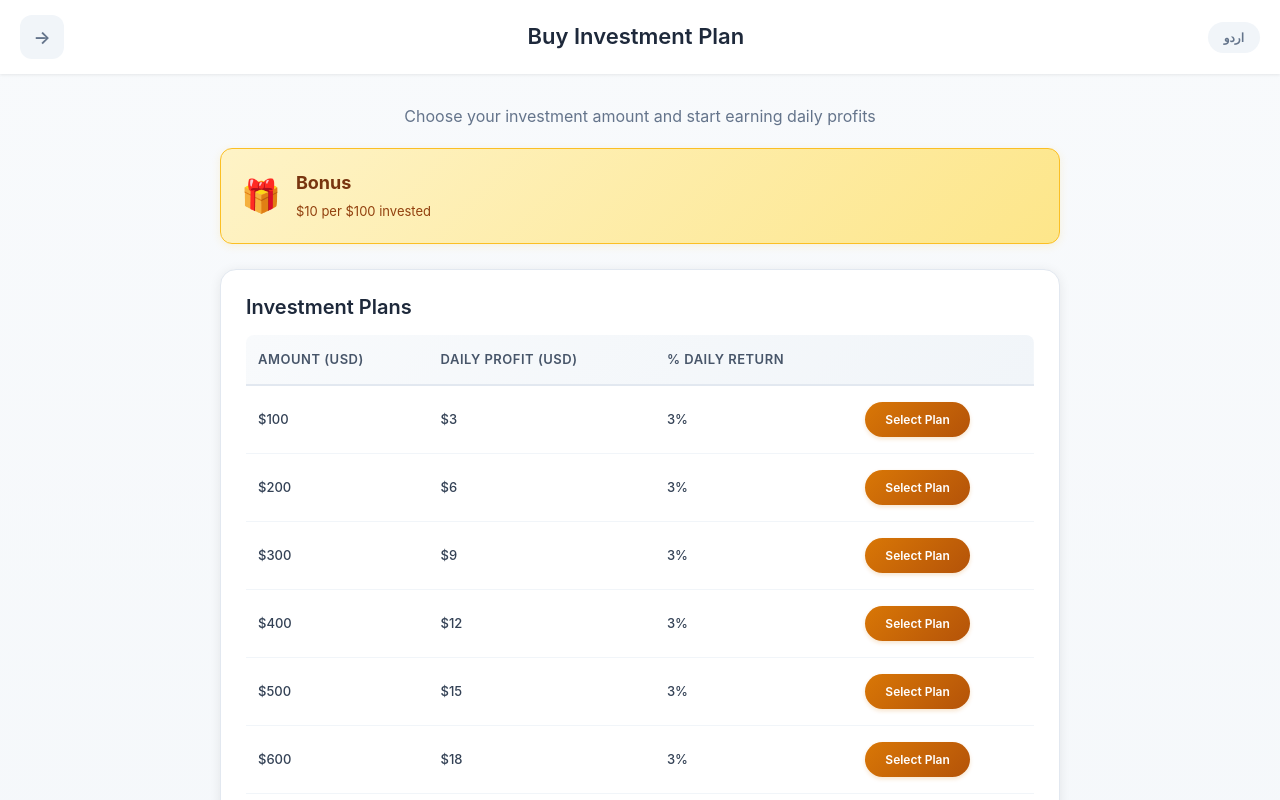
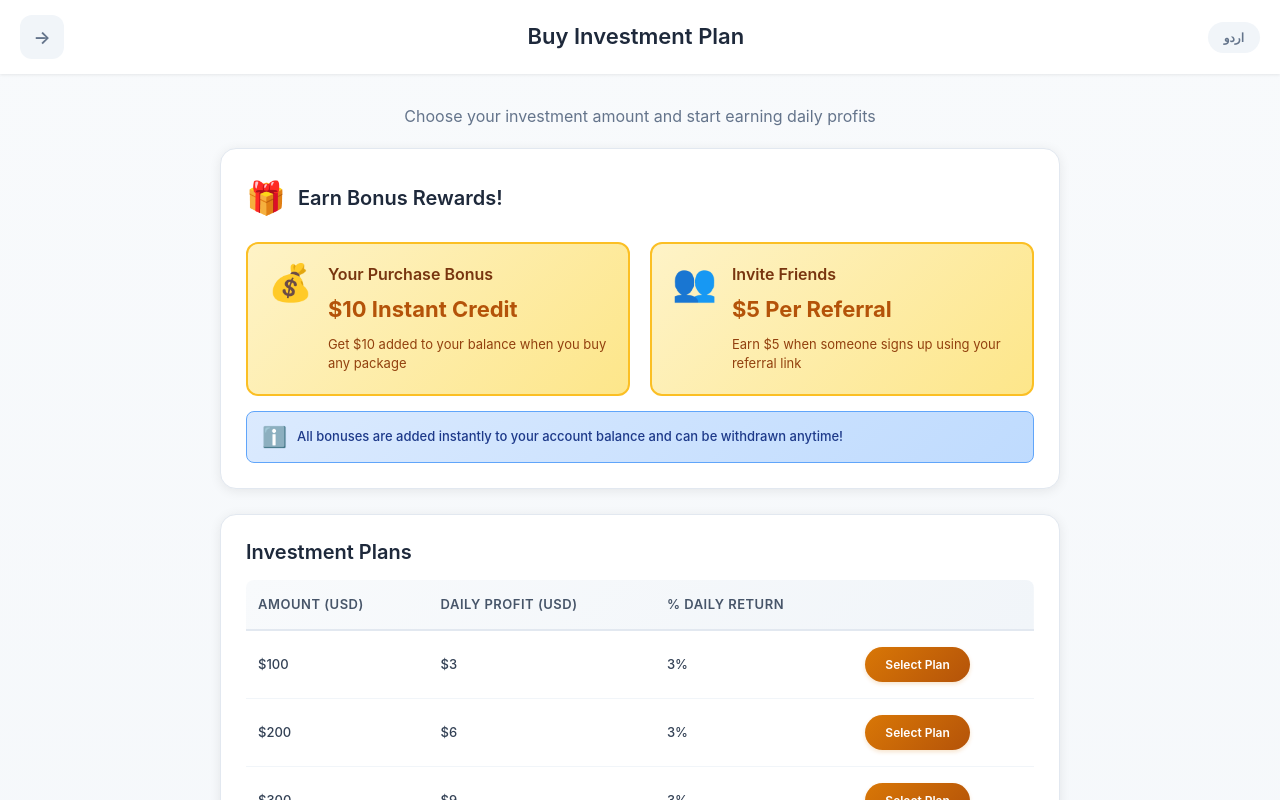
Before and after one commit to Awadul/Perbity, a React (Vite) app in the folder Ajmal/: page /buy-plan in a window 1280 px wide. Shown: the top 800 px of the page. Built offline with nearby package versions, Linux system fonts and the light colour scheme; no server answers; sample sign-in values are in the browser's storage.

Commit message:
updated the ui of the buy plan page

```diff
--- a/Ajmal/src/pages/BuyPlan.css
+++ b/Ajmal/src/pages/BuyPlan.css
@@ -82,39 +82,111 @@
   line-height: 1.5;
 }
 
-/* Bonus Banner */
-.bonus-banner {
-  background: linear-gradient(135deg, #fef3c7 0%, #fde68a 100%);
-  border: 1px solid #fbbf24;
-  border-radius: 12px;
-  padding: 15px;
+/* Bonus Information Section */
+.bonus-info-section {
+  background: white;
+  border-radius: 16px;
+  padding: 20px;
+  margin-bottom: 25px;
+  box-shadow: 0 2px 12px rgba(0, 0, 0, 0.08);
+  border: 1px solid #e2e8f0;
+}
+
+.bonus-header {
   display: flex;
   align-items: center;
-  gap: 15px;
-  margin-bottom: 25px;
-  box-shadow: 0 2px 8px rgba(251, 191, 36, 0.15);
+  gap: 12px;
+  margin-bottom: 20px;
 }
 
-.bonus-icon {
+.bonus-header .bonus-icon {
   font-size: 32px;
-  flex-shrink: 0;
 }
 
-.bonus-text {
+.bonus-header h3 {
+  color: #1e293b;
+  font-size: 18px;
+  font-weight: 600;
+  margin: 0;
+}
+
+.bonus-cards {
+  display: grid;
+  gap: 15px;
+  margin-bottom: 15px;
+}
+
+.bonus-card {
+  background: linear-gradient(135deg, #fef3c7 0%, #fde68a 100%);
+  border: 2px solid #fbbf24;
+  border-radius: 12px;
+  padding: 16px;
+  display: flex;
+  gap: 15px;
+  align-items: flex-start;
+  transition: all 0.3s ease;
+}
+
+.bonus-card:hover {
+  transform: translateY(-3px);
+  box-shadow: 0 6px 16px rgba(251, 191, 36, 0.25);
+  border-color: #f59e0b;
+}
+
+.bonus-card-icon {
+  font-size: 36px;
+  flex-shrink: 0;
+  line-height: 1;
+}
+
+.bonus-card-content {
   flex: 1;
 }
 
-.bonus-text strong {
+.bonus-card-content h4 {
   color: #78350f;
-  font-size: 16px;
-  display: block;
-  margin-bottom: 4px;
+  font-size: 15px;
+  font-weight: 600;
+  margin: 0 0 6px 0;
 }
 
-.bonus-text p {
+.bonus-card-content .bonus-amount {
+  color: #b45309;
+  font-size: 20px;
+  font-weight: 700;
+  margin: 0 0 6px 0;
+  display: block;
+}
+
+.bonus-card-content .bonus-desc {
   color: #92400e;
-  font-size: 13px;
+  font-size: 12px;
+  line-height: 1.5;
+  display: block;
+}
+
+.bonus-note {
+  background: linear-gradient(135deg, #dbeafe 0%, #bfdbfe 100%);
+  border: 1px solid #60a5fa;
+  border-radius: 8px;
+  padding: 12px;
+  display: flex;
+  gap: 10px;
+  align-items: flex-start;
+}
+
+.bonus-note .note-icon {
+  font-size: 20px;
+  flex-shrink: 0;
+  line-height: 1;
+}
+
+.bonus-note p {
+  color: #1e3a8a;
+  font-size: 12px;
+  line-height: 1.5;
   margin: 0;
+  font-weight: 500;
 }
 
 /* Plans Section */
@@ -533,12 +605,41 @@
     font-size: 16px;
   }
 
-  .bonus-banner {
+  .bonus-info-section {
+    padding: 25px;
+  }
+
+  .bonus-header h3 {
+    font-size: 20px;
+  }
+
+  .bonus-cards {
+    grid-template-columns: repeat(2, 1fr);
+    gap: 20px;
+  }
+
+  .bonus-card {
     padding: 20px;
   }
 
-  .bonus-text strong {
-    font-size: 18px;
+  .bonus-card-content h4 {
+    font-size: 16px;
+  }
+
+  .bonus-card-content .bonus-amount {
+    font-size: 22px;
+  }
+
+  .bonus-card-content .bonus-desc {
+    font-size: 13px;
+  }
+
+  .bonus-note {
+    padding: 15px;
+  }
+
+  .bonus-note p {
+    font-size: 13px;
   }
 
   .plans-section,
--- a/Ajmal/src/pages/BuyPlan.jsx
+++ b/Ajmal/src/pages/BuyPlan.jsx
@@ -10,14 +10,27 @@ const BuyPlan = () => {
   const [selectedPlan, setSelectedPlan] = useState(null);
   const [showModal, setShowModal] = useState(false);
   const [loading, setLoading] = useState(true);
+  const [userProfile, setUserProfile] = useState(null);
 
   useEffect(() => {
     if (!isAuthenticated || !user) {
       navigate('/login');
       return;
     }
-    setLoading(false);
+    fetchUserProfile();
   }, [isAuthenticated, user, navigate]);
+
+  const fetchUserProfile = async () => {
+    try {
+      const apiService = (await import('../services/api')).default;
+      const response = await apiService.get('/users/profile');
+      setUserProfile(response.data);
+    } catch (error) {
+      console.error('Failed to fetch user profile:', error);
+    } finally {
+      setLoading(false);
+    }
+  };
 
   const content = {
     en: {
@@ -53,6 +66,7 @@ const BuyPlan = () => {
       modalDaily: 'Daily Profit',
       modalReturn: 'Daily Return Rate',
       modalBonus: 'Sign-up Bonus',
+      modalReferredBonus: 'Buyer Bonus (Referred)',
       modalTotal: 'Total Investment Value'
     },
     ur: {
@@ -88,6 +102,7 @@ const BuyPlan = () => {
       modalDaily: 'روزانہ منافع',
       modalReturn: 'روزانہ واپسی کی شرح',
       modalBonus: 'سائن اپ بونس',
+      modalReferredBonus: 'خریدار بونس (حوالہ)',
       modalTotal: 'کل سرمایہ کاری کی قیمت'
     }
   };
@@ -148,12 +163,36 @@ const BuyPlan = () => {
       <div className="buy-plan-content">
         <p className="subtitle">{t.subtitle}</p>
 
-        {/* Bonus Banner */}
-        <div className="bonus-banner">
-          <span className="bonus-icon">🎁</span>
-          <div className="bonus-text">
-            <strong>{t.bonus}</strong>
-            <p>{t.bonusText}</p>
+        {/* Bonus Information Banner */}
+        <div className="bonus-info-section">
+          <div className="bonus-header">
+            <span className="bonus-icon">🎁</span>
+            <h3>Earn Bonus Rewards!</h3>
+          </div>
+
+          <div className="bonus-cards">
+            <div className="bonus-card">
+              <div className="bonus-card-icon">💰</div>
+              <div className="bonus-card-content">
+                <h4>Your Purchase Bonus</h4>
+                <p className="bonus-amount">$10 Instant Credit</p>
+                <span className="bonus-desc">Get $10 added to your balance when you buy any package</span>
+              </div>
+            </div>
+
+            <div className="bonus-card">
+              <div className="bonus-card-icon">👥</div>
+              <div className="bonus-card-content">
+                <h4>Invite Friends</h4>
+                <p className="bonus-amount">$5 Per Referral</p>
+                <span className="bonus-desc">Earn $5 when someone signs up using your referral link</span>
+              </div>
+            </div>
+          </div>
+
+          <div className="bonus-note">
+            <span className="note-icon">ℹ️</span>
+            <p>All bonuses are added instantly to your account balance and can be withdrawn anytime!</p>
           </div>
         </div>
 
@@ -264,13 +303,15 @@ const BuyPlan = () => {
                 <span className="modal-label">{t.modalReturn}:</span>
                 <span className="modal-value">{selectedPlan.dailyReturn}%</span>
               </div>
-              <div className="modal-row bonus-row">
-                <span className="modal-label">{t.modalBonus}:</span>
-                <span className="modal-value bonus">${calculateBonus(selectedPlan.amount)}</span>
-              </div>
+              {userProfile?.referredBy && (
+                <div className="modal-row bonus-row">
+                  <span className="modal-label">{t.modalReferredBonus}:</span>
+                  <span className="modal-value bonus">$10</span>
+                </div>
+              )}
               <div className="modal-row total-row">
                 <span className="modal-label">{t.modalTotal}:</span>
-                <span className="modal-value total">${selectedPlan.amount + calculateBonus(selectedPlan.amount)}</span>
+                <span className="modal-value total">${userProfile?.referredBy ? selectedPlan.amount + 10 : selectedPlan.amount}</span>
               </div>
             </div>
             <div className="modal-actions">
```
